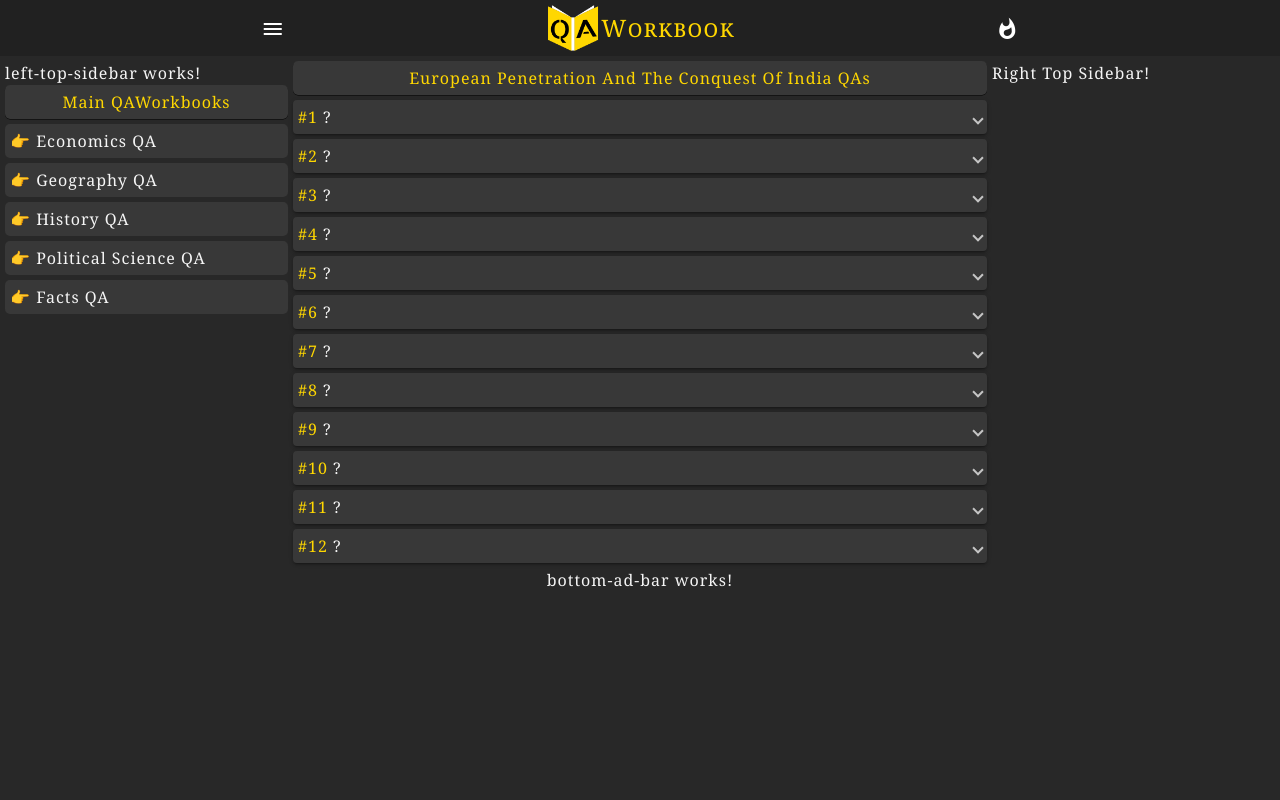
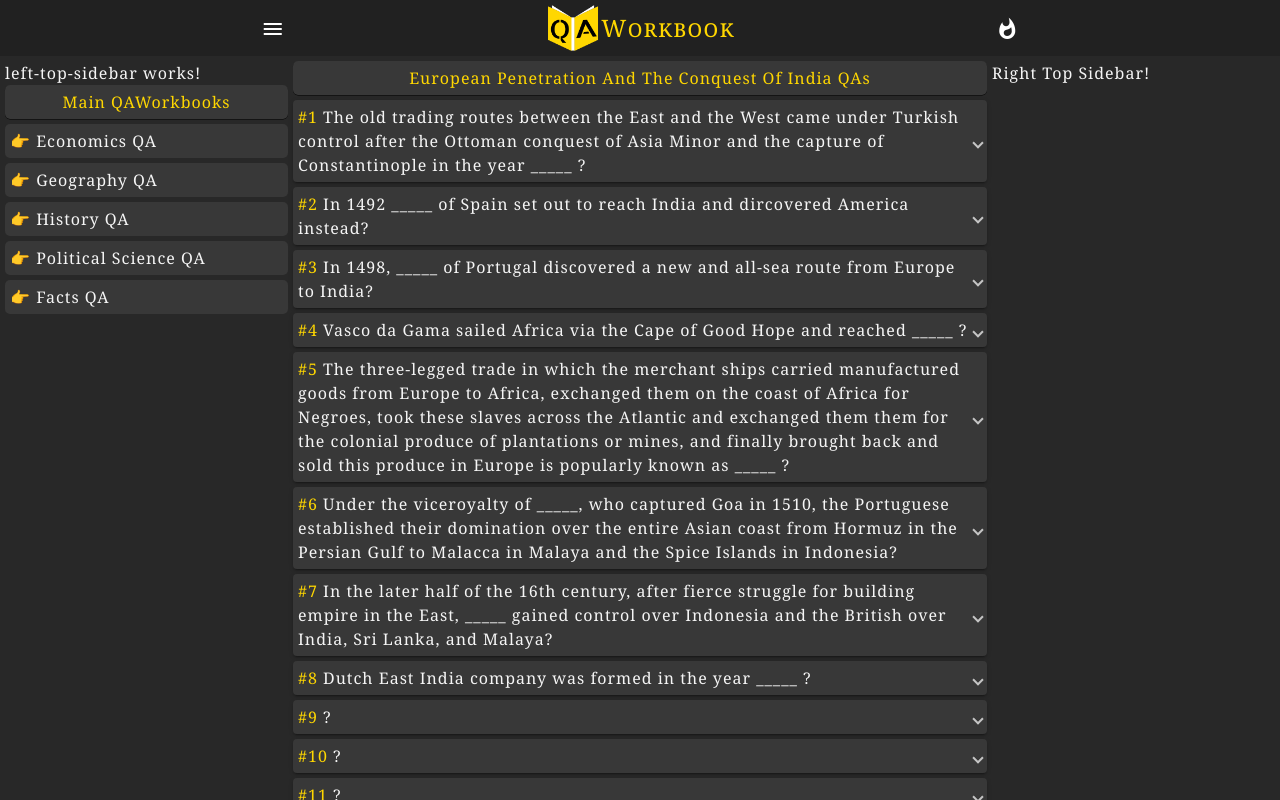
Before and after one commit to JibinJF/QAWorkbook, an Angular app: page /HistoryQA/ModernIndianHistoryQA/EuropeanPenetrationAndConquestQA in a window 1280 px wide. Built offline with nearby package versions, Linux system fonts and the light colour scheme.

Commit message:
Update european-penetration-and-conquest-qa.component.ts

```diff
--- a/src/app/general-awareness-qa/history-qa/modern-indian-history-qa/european-penetration-and-conquest-qa/european-penetration-and-conquest-qa.component.ts
+++ b/src/app/general-awareness-qa/history-qa/modern-indian-history-qa/european-penetration-and-conquest-qa/european-penetration-and-conquest-qa.component.ts
@@ -23,10 +23,60 @@ export class EuropeanPenetrationAndConquestQAComponent implements OnInit {
   europeanPenetrationAndConquestQAs: QAModel[] = [
     {
       qaNumber: this.qaNumber++,
-      question: `?`,
-      answer: `.`,
+      question: `The old trading routes between the East and the West came under Turkish control
+      after the Ottoman conquest of Asia Minor and the capture of Constantinople in the year _____ ?`,
+      answer: `1453.`,
+    },
+    {
+      qaNumber: this.qaNumber++,
+      question: `In 1492 _____ of Spain set out to reach India and dircovered America instead?`,
+      answer: `Columbus.`,
+    },
+    {
+      qaNumber: this.qaNumber++,
+      question: `In 1498, _____ of Portugal discovered a new and all-sea route from Europe to India?`,
+      answer: `Vasco da Gama.`,
+    },
+    {
+      qaNumber: this.qaNumber++,
+      question: `Vasco da Gama sailed Africa via the Cape of Good Hope and reached _____ ?`,
+      answer: `Calicut.`,
+    },
+    {
+      qaNumber: this.qaNumber++,
+      question: `The three-legged trade in which the merchant ships carried manufactured goods from
+      Europe to Africa, exchanged them on the coast of Africa for Negroes, took these slaves across
+      the Atlantic and exchanged them them for the colonial produce of plantations or mines, and
+      finally brought back and sold this produce in Europe is popularly known as _____ ?`,
+      answer: `Triangular trade (also the transatlantic slave trade).`,
       description: `<ul>
-      <li>.</li>
+        <li>A great deal of West European and North American prosperity was based on the slave trade
+        and the plantations worked by slave labour.</li>
+      </ul>`
+    },
+    {
+      qaNumber: this.qaNumber++,
+      question: `Under the viceroyalty of _____, who captured Goa in 1510, the Portuguese established
+      their domination over the entire Asian coast from Hormuz in the Persian Gulf to Malacca in
+      Malaya and the Spice Islands in Indonesia?`,
+      answer: `Afonso de Albuquerque.`,
+      description: `<ul>
+        <li>In India, Portuguese established trading settlements at Cochin, Goa, Diu, and Daman.</li>
+      </ul>`
+    },
+    {
+      qaNumber: this.qaNumber++,
+      question: `In the later half of the 16th century, after fierce struggle for building empire in
+      the East, _____ gained control over Indonesia and the British over India, Sri Lanka, and Malaya?`,
+      answer: `Dutch.`,
+    },
+    {
+      qaNumber: this.qaNumber++,
+      question: `Dutch East India company was formed in the year _____ ?`,
+      answer: `1602.`,
+      description: `<ul>
+        <li>The Dutch States General - the Dutch Parliament - gave it a charter empowering it to
+        make war, conclude treaties, acquire territories, and build fortresses.</li>
       </ul>`
     },
     {
```
